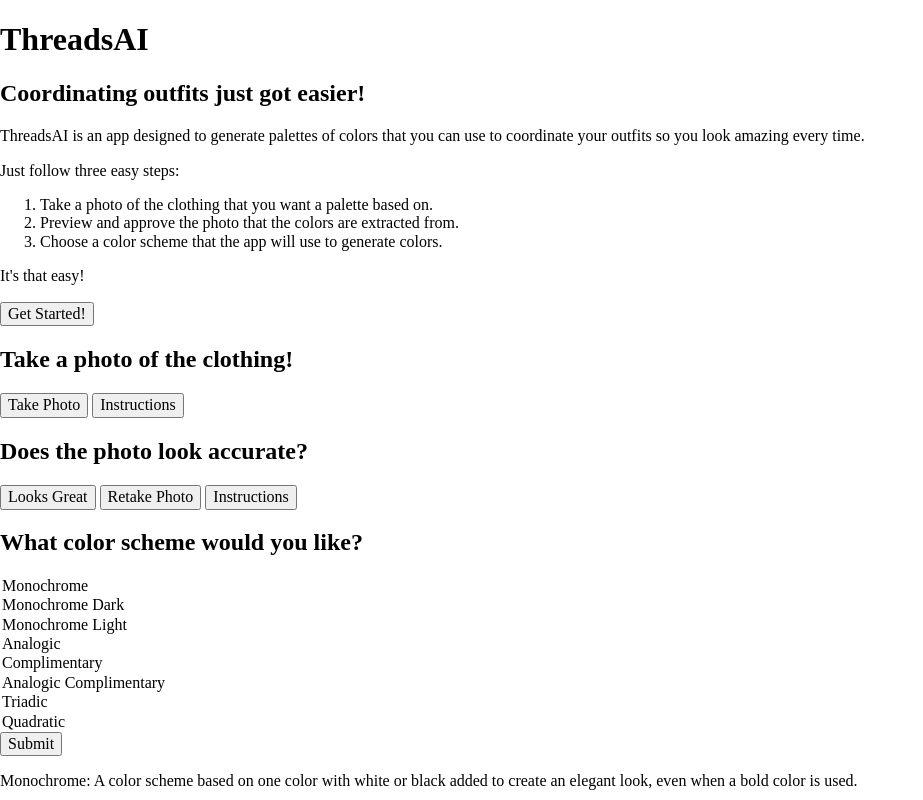
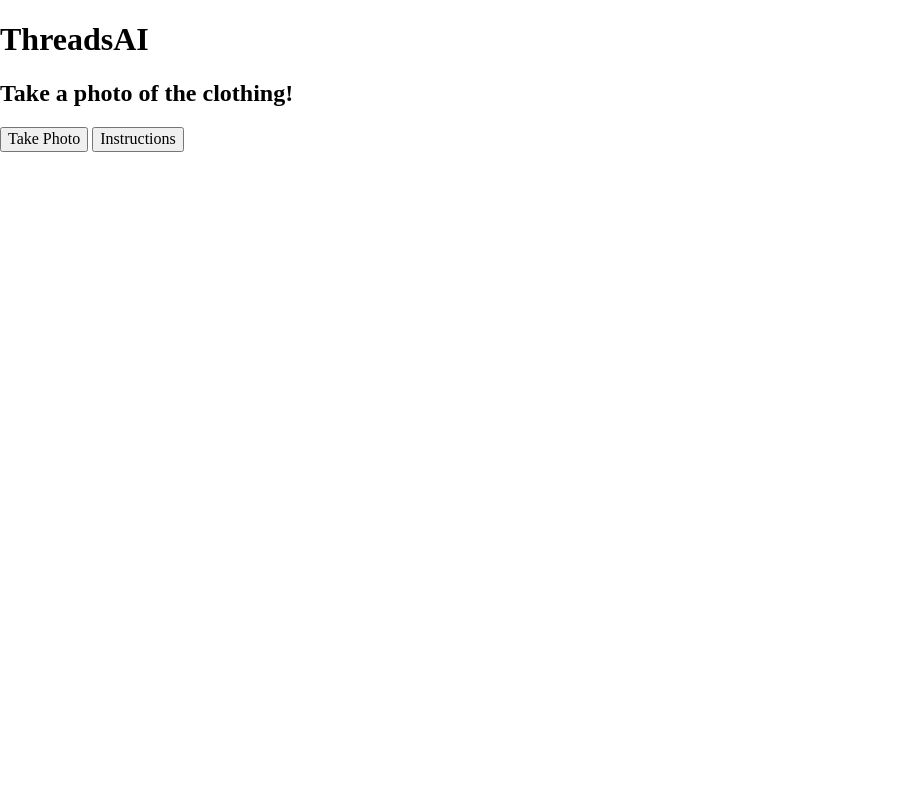
Before and after one commit to ryanjaffe/threadsAI, a plain HTML site: page index.html in a window 1280 px wide. Both pictures are taken after a click on the button "Get Started!". Shown: the top 800 px of the page, without its empty margins (0-923 px from the left). Drawn offline with nearby package versions, Linux system fonts and the light colour scheme.

Commit message:
added renderHome and handleGetStarted functions

```diff
--- a/index.html
+++ b/index.html
@@ -14,12 +14,12 @@
 <body>
     <header>
         <h1>ThreadsAI</h1>
-        <h2 class="homeSubheading js-homeSubheading">
-            Coordinating outfits just got easier!
-        </h2>
     </header>
     <main>
-        <section class="instructions js-instructions">
+        <section class="instructions-screen js-instructions-screen">
+            <h2 class="homeSubheading js-homeSubheading">
+                Coordinating outfits just got easier!
+            </h2>
             <p>
                 ThreadsAI is an app designed to generate
                 palettes of colors that you can use to
@@ -46,7 +46,9 @@
             <p>
                 It's that easy!
             </p>
-            <button>Get Started!</button>
+            <button class="get-started-button js-get-started-button">
+                Get Started!
+            </button>
         </section>
         <section class="photo-screen js-photo-screen">
             <h2 class="photo-subheading">
--- a/main.js
+++ b/main.js
@@ -1,5 +1,16 @@
 function renderHome(){
+    $('.js-photo-screen').hide();
     $('.js-preview-screen').hide();
     $('.js-palette-select-screen').hide();
     $('.js-palette-display-screen').hide();
+
+    handleGetStarted();
 }
+
+function handleGetStarted(){
+    $('.js-get-started-button').on('click',function(event){
+        $('.js-instructions-screen').hide();
+        $('.js-photo-screen').show();
+    })
+}
+renderHome();
```
